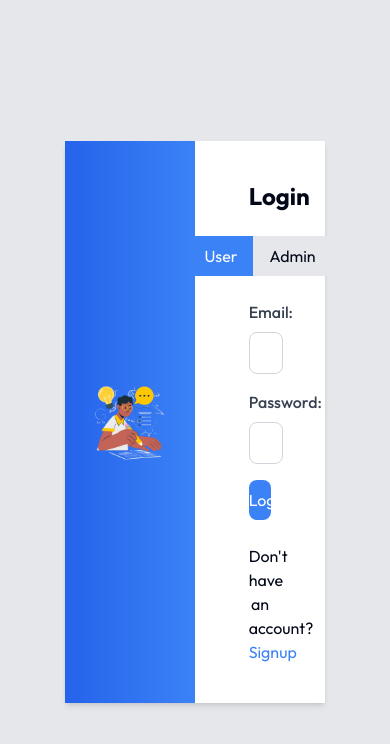
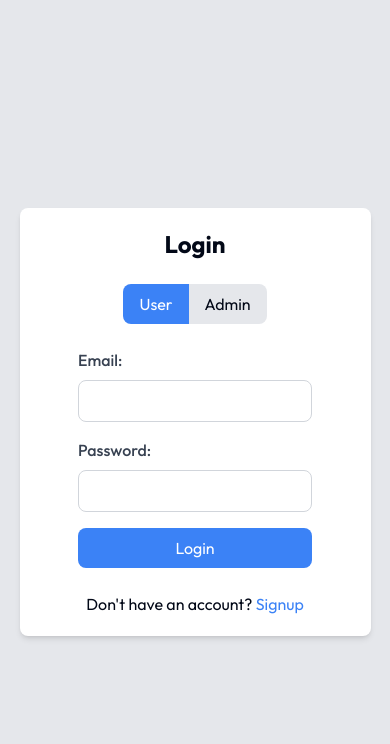
Before and after one commit to w3villa-suraj-bisht/test-event-management-FE, a Next.js app: page /signin in a window 390 px wide. Shown: the top 744 px of the page. Built offline with nearby package versions, Linux system fonts and the light colour scheme.

Commit message:
Signin responsive fixed

```diff
--- a/src/app/(auth)/signin/page.tsx
+++ b/src/app/(auth)/signin/page.tsx
@@ -4,6 +4,7 @@ import { useRouter } from "next/navigation";
 import ui_image from '../../../../public/img/bg_logo.png';
 import { signIn } from "@/utils/api/endPoints/auth";
 import Link from "next/link";
+import "../../styles/signup.css"
 import signup from "../../../../public/img/signup.png"
 import Image from "next/image";
 
@@ -55,12 +56,12 @@ const SignIn = () => {
 
   return (
     <div className="bg-gray-200 mainDiv h-screen min-h-screen w-full flex items-center justify-center">
-      <div className="w-2/3 h-2/3 mainCard flex bg-white shadow-md">
+      <div className="w-2/3 h-2/3 mainCard flex signupCard bg-white rounded-lg shadow-md">
         <div className="w-1/2 leftLogo h-full bg-gradient-to-r from-blue-600 to-blue-500 flex justify-center items-center">
-          <Image src={signup} className="w-2/3 signinLogo" alt="Sign Up" />
+        <Image src={signup} className="w-2/3 signinLogo" alt="Sign Up" />
         </div>
-        <div className="flex items-center justify-center w-1/2">
-          <div className="bg-white w-2/3 rounded-lg p-8">
+        <div className="flex rightCont items-center justify-center w-1/2">
+          <div className="bg-white w-2/3 rounded-lg">
             <h2 className="text-2xl font-bold text-center mb-6">Login</h2>
 
             {/* Buttons for User and Admin */}
--- a/src/app/styles/signup.css
+++ b/src/app/styles/signup.css
@@ -1,7 +1,7 @@
 *{
     font-size: 100%;
 }
-@media (max-width: 500px) {
+@media (max-width: 700px) {
     .mainDiv{
         /* background-color: white; */
         padding: 5%;
@@ -16,6 +16,8 @@
     .signupCard{
         /* background-color: red; */
         width: 100%;
+        height: auto;
+        padding: 20px 0;
     }
     .rightCont>div{
         padding: 0;
```
